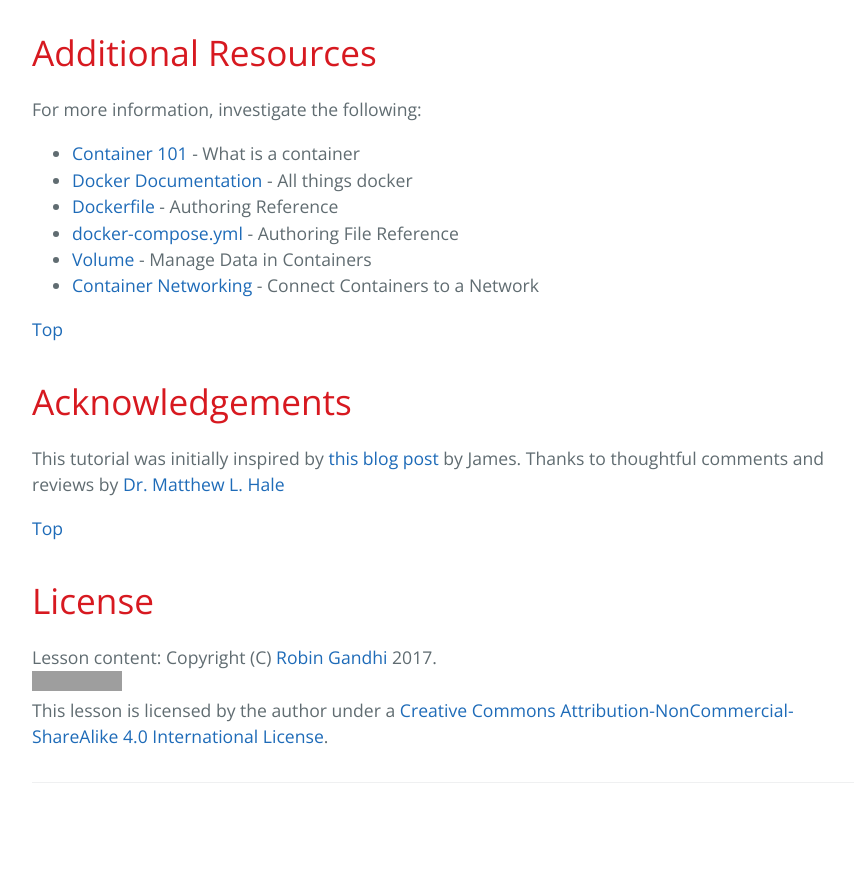
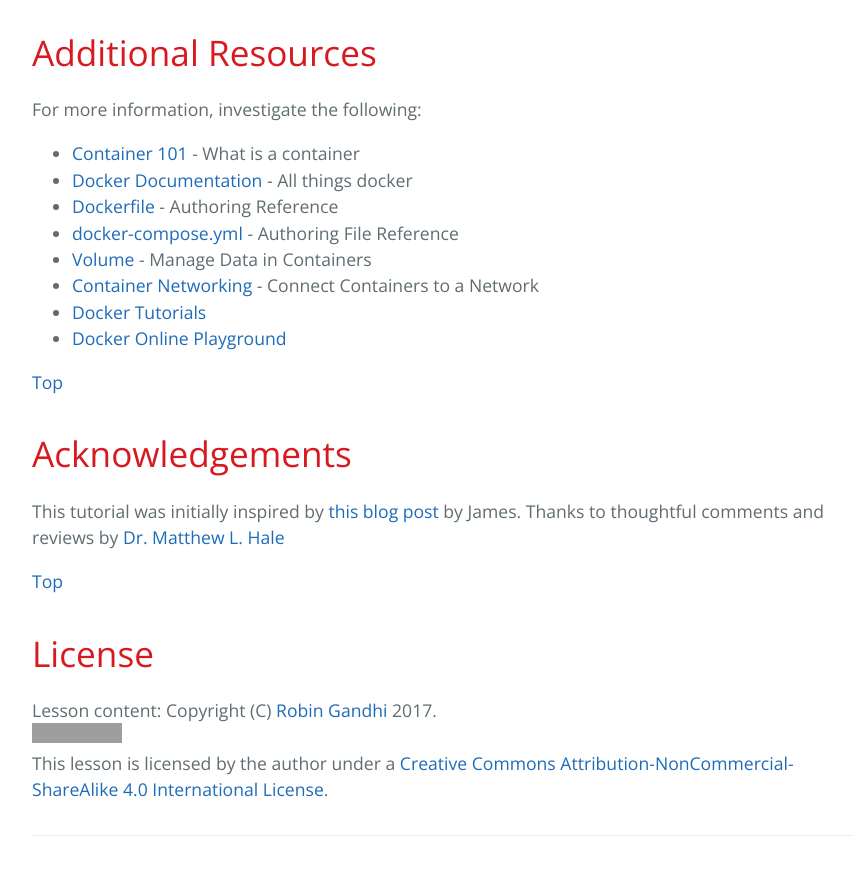
Before and after one commit to robinagandhi/swa, a Jekyll site: the page built from pages/containers.md, in a window 1280 px wide and 900 px high, scrolled down 16377 px. Shown: the top 875 px of the window, without its empty margins (192-1046 px from the left). Built offline with Jekyll 4.4.1, drawn with Linux system fonts in a browser that asks for light colours; before the commit the page ends 17224 px from its top, so only the background shows below that; grey boxes are pictures that could not be loaded.

Commit message:
additional links

```diff
--- a/pages/containers.md
+++ b/pages/containers.md
@@ -592,6 +592,8 @@
 - [docker-compose.yml](https://docs.docker.com/compose/compose-file/) - Authoring File Reference
 - [Volume](https://docs.docker.com/engine/tutorials/dockervolumes/) - Manage Data in Containers
 - [Container Networking](https://docs.docker.com/engine/tutorials/networkingcontainers/#add-containers-to-a-network) - Connect Containers to a Network
+- [Docker Tutorials](https://github.com/docker/labs)
+- [Docker Online Playground](http://training.play-with-docker.com)
 
 [Top](#table-of-contents)
 
```
